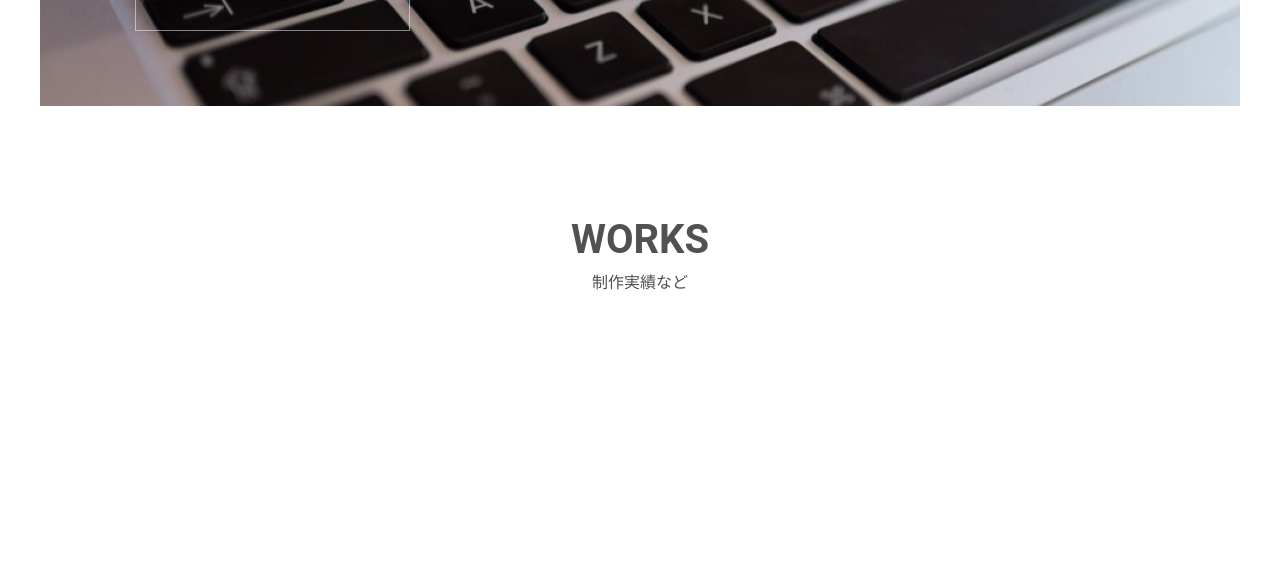
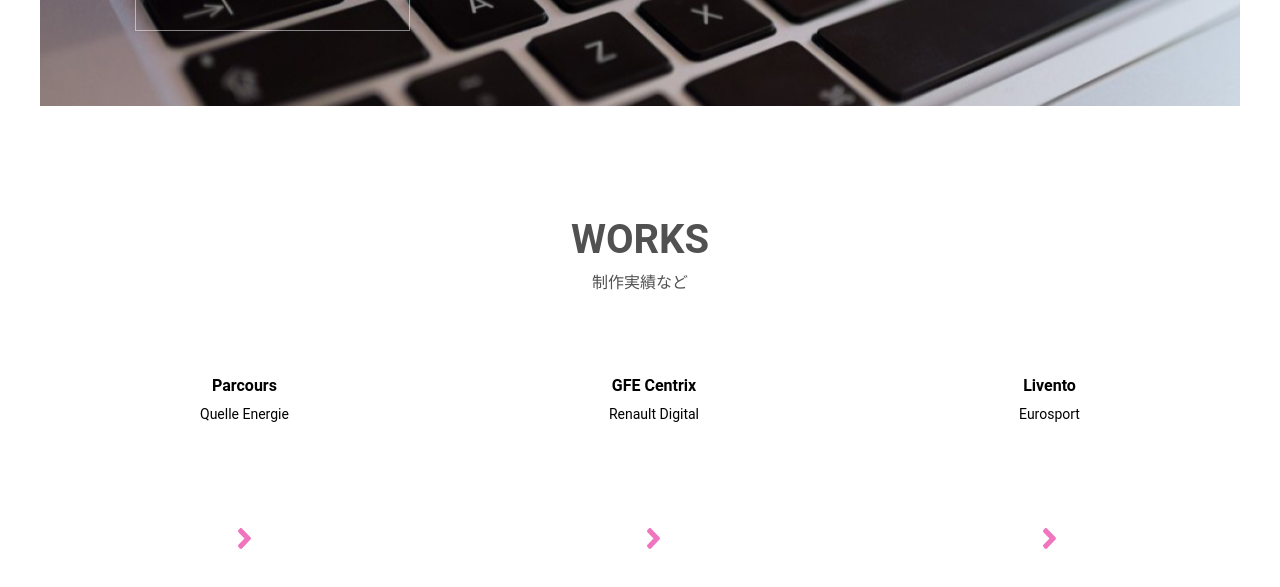
Before and after one commit to PaulCouthouis/watashi, a Gatsby site: page / in a window 1280 px wide. Shown: the part 319-906 px from the top of the page. Before the commit the page ends 800 px from the top, so only its background shows below. Built offline with nearby package versions, Linux system fonts and the light colour scheme; Gatsby itself is replaced by a stand-in of ours.

Commit message:
feat: display works project

```diff
--- a/src/components/home/works.tsx
+++ b/src/components/home/works.tsx
@@ -1,5 +1,7 @@
 import React from "react";
 import styled from "styled-components";
+import { WorkObject } from "../../shared/interface";
+import WorkList from "../shared/worklist";
 
 /**
  * Styled Component
@@ -12,9 +14,10 @@ const WorksContainer = styled.section`
 
 const WorksHeader = styled.header`
   color: #515151;
+  margin-bottom: 75px;
   text-align: center;
 
-  h2 {
+  h1 {
     font-size: 40px;
     text-transform: uppercase;
   }
@@ -28,7 +31,9 @@ const WorksHeader = styled.header`
  * Props Interface
  */
 
-interface WorksProps {}
+interface WorksProps {
+  works: WorkObject[];
+}
 
 /**
  * Template
@@ -36,12 +41,14 @@ interface WorksProps {}
 
 export default class Works extends React.Component<WorksProps> {
   render() {
+    const { works } = this.props;
     return (
       <WorksContainer>
         <WorksHeader>
-          <h2>Works</h2>
+          <h1>Works</h1>
           <p>制作実績など</p>
         </WorksHeader>
+        <WorkList works={works}></WorkList>
       </WorksContainer>
     );
   }
--- a/src/components/shared/worklist.tsx
+++ b/src/components/shared/worklist.tsx
@@ -1,19 +1,40 @@
 import React from "react";
 import styled from "styled-components";
+import { WorkObject } from "../../shared/interface";
 
 /**
  * Styled Component
  */
 
-const WorkListContainer = styled.main``;
-const WorkContainer = styled.article``;
+const WorkListContainer = styled.main`
+  display: flex;
+  justify-content: space-around;
+`;
+
+const WorkContainer = styled.article`
+  line-height: 28px;
+  text-align: center;
+
+  h1 {
+    font-size: 16px;
+  }
+
+  h2 {
+    font-size: 14px;
+    font-weight: 400;
+  }
+
+  svg {
+    margin-top: 100px;
+  }
+`;
 
 /**
  * Props Interface
  */
 
 interface WorkListProps {
-  works: {}[];
+  works: WorkObject[];
 }
 
 /**
@@ -24,8 +45,23 @@ export default class WorkList extends React.Component<WorkListProps> {
   render() {
     return (
       <WorkListContainer>
-        {(this.props.works || []).map(() => (
-          <WorkContainer>OK</WorkContainer>
+        {(this.props.works || []).map((work) => (
+          <WorkContainer key={work.id}>
+            <h1>{work.name}</h1>
+            <h2>{work.company}</h2>
+            <svg
+              xmlns="http://www.w3.org/2000/svg"
+              width="13"
+              height="21"
+              viewBox="0 0 13 21"
+              fill="none"
+            >
+              <path
+                d="M12.4719 11.5546L3.97187 20.4302C3.38437 21.0436 2.43437 21.0436 1.85312 20.4302L0.440625 18.9552C-0.146875 18.3418 -0.146875 17.3498 0.440625 16.7429L6.46562 10.4517L0.440625 4.16043C-0.146875 3.54697 -0.146875 2.55499 0.440625 1.94806L1.84687 0.460095C2.43437 -0.153365 3.38437 -0.153365 3.96562 0.460095L12.4656 9.33568C13.0594 9.94914 13.0594 10.9411 12.4719 11.5546Z"
+                fill="#EF75BE"
+              />
+            </svg>
+          </WorkContainer>
         ))}
       </WorkListContainer>
     );
--- a/src/data/profil.json
+++ b/src/data/data.json
@@ -8,5 +8,23 @@
     "katakana": "クートイス　ポール",
     "lastName": "Couthouis",
     "sexe": "男性"
-  }
+  },
+
+  "works": [
+    {
+      "company": "Quelle Energie",
+      "id": "rC4V8sGXGj",
+      "name": "Parcours"
+    },
+    {
+      "company": "Renault Digital",
+      "id": "K2hJFQp2qO",
+      "name": "GFE Centrix"
+    },
+    {
+      "company": "Eurosport",
+      "id": "1yNN1mCjxx",
+      "name": "Livento"
+    }
+  ]
 }
--- a/src/pages/index.tsx
+++ b/src/pages/index.tsx
@@ -4,7 +4,7 @@ import styled, { createGlobalStyle } from "styled-components";
 
 import Header from "../components/home/header";
 import { FixedObject, FluidObject } from "gatsby-image";
-import { ProfilObject } from "../shared/interface";
+import { ProfilObject, WorkObject } from "../shared/interface";
 import Works from "../components/home/works";
 
 const GlobalStyle = createGlobalStyle`
@@ -31,6 +31,7 @@ interface Props {
     backgroundHeaderImg: ChildImageSharp<FluidObject>;
     content: {
       profil: ProfilObject;
+      works: WorkObject[];
     };
     identityImg: ChildImageSharp<FixedObject>;
   };
@@ -48,7 +49,7 @@ export default ({ data }: Props) => {
         identityImg={identityImg.childImageSharp.img}
         profil={content.profil}
       ></Header>
-      <Works></Works>
+      <Works works={content.works.map((works) => works)}></Works>
     </MainLayout>
   );
 };
@@ -80,6 +81,11 @@ export const query = graphql`
         lastName
         sexe
       }
+      works {
+        company
+        id
+        name
+      }
     }
   }
 `;
--- a/src/shared/interface.ts
+++ b/src/shared/interface.ts
@@ -8,3 +8,9 @@ export interface ProfilObject {
   lastName: string;
   sexe: string; // better: convert to boolean
 }
+
+export interface WorkObject {
+  company: string;
+  id: string;
+  name: string;
+}
```
